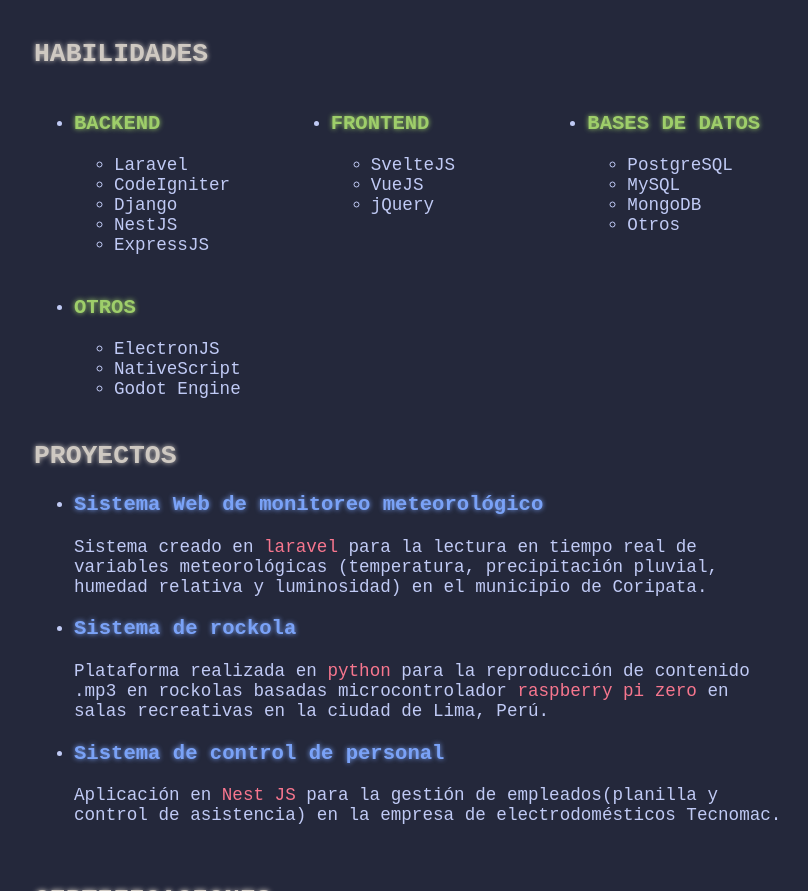
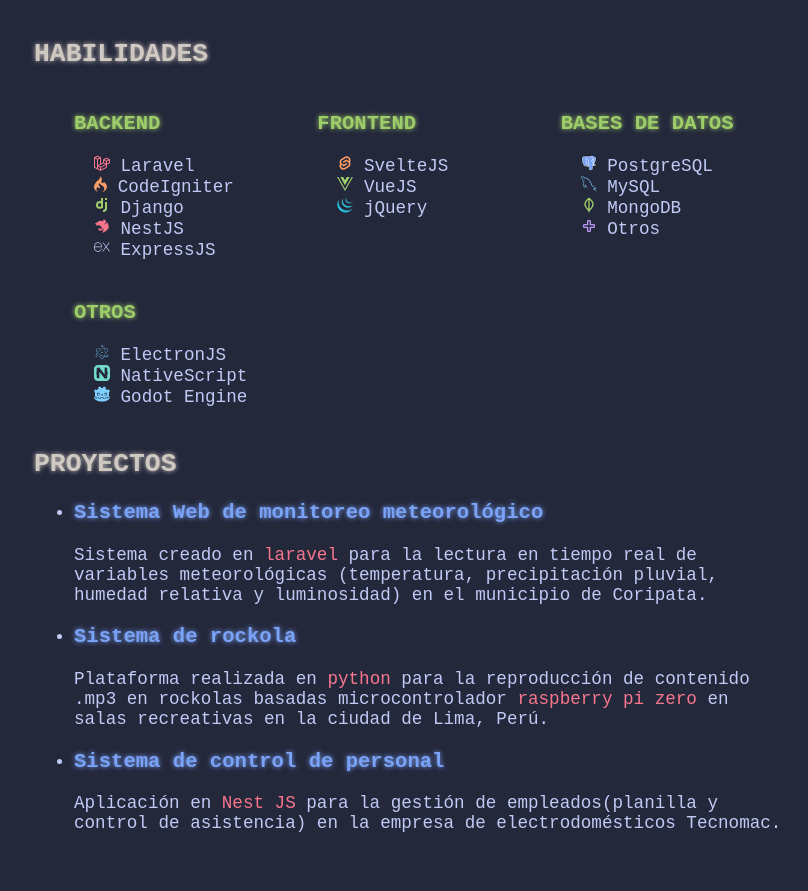
Before and after one commit to anibalCApaza/correccion-actividad7, a plain HTML site: page index.html in a window 1280 px wide. Shown: the part 941-1832 px from the top of the page, without its empty margins (231-1039 px from the left). Drawn offline with Linux system fonts and the light colour scheme.

Commit message:
fit: add icons for skills

```diff
--- a/index.html
+++ b/index.html
@@ -74,36 +74,80 @@
         <li>
           <h3 class="subtitle green-neon">Backend</h3>
           <ul>
-            <li>Laravel</li>
-            <li>CodeIgniter</li>
-            <li>Django</li>
-            <li>NestJS</li>
-            <li>ExpressJS</li>
+            <li>
+              <span><img src="./icons/laravel.svg" alt=""></span>
+              Laravel
+            </li>
+            <li>
+              <span><img src="./icons/codeigniter.svg" alt=""></span>
+              CodeIgniter
+            </li>
+            <li>
+              <span><img src="./icons/django.svg" alt=""></span>
+              Django
+            </li>
+            <li>
+              <span><img src="./icons/nest.svg" alt=""></span>
+              NestJS
+            </li>
+            <li>
+              <span><img src="./icons/express.svg" alt=""></span>
+              ExpressJS
+            </li>
           </ul>
         </li>
         <li>
           <h3 class="subtitle green-neon">Frontend</h3>
           <ul>
-            <li>SvelteJS</li>
-            <li>VueJS</li>
-            <li>jQuery</li>
+            <li>
+              <span><img src="./icons/svelte.svg" alt=""></span>
+              SvelteJS
+            </li>
+            <li>
+              <span><img src="./icons/vue.svg" alt=""></span>
+              VueJS</li>
+            <li>
+              <span><img src="./icons/jquery.svg" alt=""></span>
+              jQuery
+            </li>
           </ul>
         </li>
         <li>
           <h3 class="subtitle green-neon">Bases de Datos</h3>
           <ul>
-            <li>PostgreSQL</li>
-            <li>MySQL</li>
-            <li>MongoDB</li>
-            <li>Otros</li>
+            <li>
+              <span><img src="./icons/postgresql.svg" alt=""></span>
+                PostgreSQL
+            </li>
+            <li>
+              <span><img src="./icons/mysql.svg" alt=""></span>
+              MySQL
+            </li>
+            <li>
+              <span><img src="./icons/mongo.svg" alt=""></span>
+              MongoDB
+            </li>
+            <li>
+              <span><img src="./icons/plus.svg" alt=""></span>
+              Otros
+            </li>
           </ul>
         </li>
         <li>
           <h3 class="subtitle green-neon">Otros</h3>
           <ul>
-            <li>ElectronJS</li>
-            <li>NativeScript</li>
-            <li>Godot Engine</li>
+            <li>
+              <span><img src="./icons/electron.svg" alt=""></span>
+              ElectronJS
+            </li>
+            <li>
+              <span><img src="./icons/nativescript.svg" alt=""></span>
+              NativeScript
+            </li>
+            <li>
+              <span><img src="./icons/godot.svg" alt=""></span>
+              Godot Engine
+              </li>
           </ul>
         </li>
       </ul>
--- a/styles/styles.css
+++ b/styles/styles.css
@@ -53,9 +53,15 @@ main .profile-img img {
 
 main section.skills-info .skills-list {
   display: grid;
-  gap: 60px;
-  grid-template-columns: repeat(auto-fit, minmax(150px, 1fr));
+  gap: 20px;
+  grid-template-columns: repeat(auto-fit, minmax(200px, 1fr));
   grid-row-gap: 20px;
+  list-style: none;
+}
+
+main section.skills-info .skills-list ul{
+  list-style: none;
+  padding-left: 20px;
 }
 
 main ul {
```
Also changed, not shown: icons/codeigniter.svg (added), icons/django.svg (added), icons/electron.svg (added), icons/express.svg (added), icons/godot.svg (added), icons/jquery.svg (added), icons/laravel.svg (added), icons/mongo.svg (added), icons/mysql.svg (added), icons/nativescript.svg (added), icons/nest.svg (added), icons/plus.svg (added), icons/postgresql.svg (added), icons/svelte.svg (added), 1 more files.
